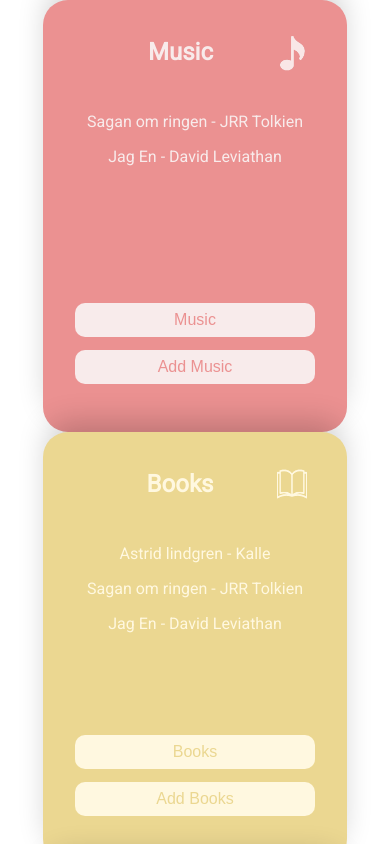
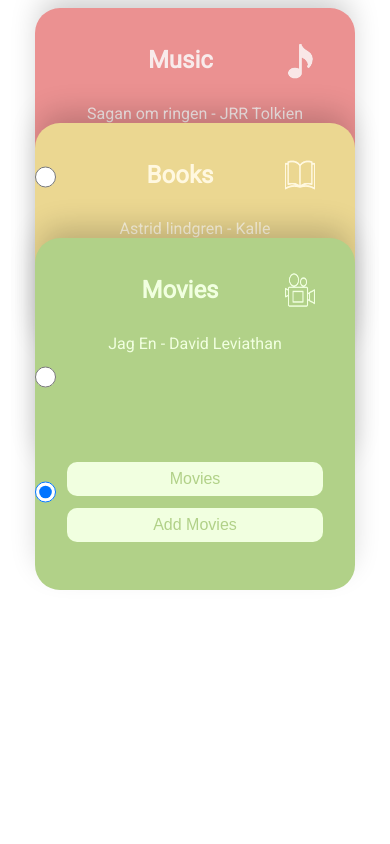
Before and after one commit to neda-jahadi/Sparkles, a React (Create React App) app: page / in a window 390 px wide. Shown: the top 844 px of the page. Built offline with nearby package versions, Linux system fonts and the light colour scheme.

Commit message:
css för mobilvy animation på startkorten

```diff
--- a/src/App.css
+++ b/src/App.css
@@ -10,14 +10,17 @@
 	margin: 3em;
 }
 .start-card-wrapper{
-	width: 19em;
+	width: 20em;
 	display: flex;
+	height: 100vh;
 	flex-direction: column;
 	margin:0 auto;
+	padding-top:10em;
 }
-.start-card-wrapper input[type="radio"] {
-	display: none;
+.card{
+	height:100%;
 }
+
 .start-card-wrapper input[type="radio"]:checked + label {
 	flex: 1 1 auto;
 }
@@ -26,18 +29,14 @@
 	transition: all 1s;
 }
 .first-card{
-
+	margin-top: -11em;
 }
 .second-card{
-
+	margin-top: -16.3em;
 }
 .third-card{
-
+	margin-top: -16.3em;
 }
-
-
-
-
 
 
 @media only screen
--- a/src/App.js
+++ b/src/App.js
@@ -27,7 +27,6 @@ function App() {
 			content = (
 				<>
 					<div className="start-card-wrapper">
-
 						<input type="radio" id="x1" className="radio" name="x"/>
 						<label htmlFor="x1">
 							<div className="card first-card">
@@ -42,7 +41,7 @@ function App() {
 							</div>
 						</label>
 
-						<input type="radio" id="x3" className="radio" name="x"/>
+						<input type="radio" id="x3" className="radio" name="x" defaultChecked/>
 						<label htmlFor="x3">
 							<div className="card third-card">
 									<StartCard genre={'movies'}/>
--- a/src/components/StartCard.css
+++ b/src/components/StartCard.css
@@ -2,7 +2,7 @@
 	display: flex;
 	flex-direction: row;
 	justify-content: center;
-	padding: 2em 0.5em;
+	padding: 2em 0.5em 1em;
 }
 .title-container .title{
 	width:90%;
@@ -12,19 +12,22 @@
 .title-container .icon{
 	align-self: flex-end;
 }
+.start-card-container{
+	height:100%;
+}
 .start-card{
 	display: flex;
-	min-height: 27em;
-	max-height: 27em;
+	min-height: 22em;
     flex-direction: column;
     padding: 0 2em 3em;
-	border-radius: 25px;
+	border-radius:25px;
 	height:100%;
     -webkit-box-shadow: 0px -15px 30px -5px rgba(0,0,0,0.2);
     -moz-box-shadow: 0px -15px 30px -5px rgba(0,0,0,0.2);
     box-shadow: 0px -15px 30px -5px rgba(0,0,0,0.2);
 	transition: 0.4s ease-out;
 }
+
 /*! Kolla denna */
 /* .start-card:not(:first-child){
 	margin-left: -3em;
@@ -63,6 +66,8 @@
 @media only screen and (min-width: 700px){
 	.start-card{
 		margin-left: -3em;
+		min-height: 27em;
+		max-height: 27em;
 	}
 	.start-card:hover {
 		transform: translateY(-20px);
--- a/src/components/StartCard.jsx
+++ b/src/components/StartCard.jsx
@@ -81,8 +81,8 @@ const StartCard = ({genre}) => {
 	}
 
 	return(
-		<div>
-			<div className={`start-card background-${color}`} onClick={handleClick}>
+		<div className="start-card-container ">
+			<div className={`start-card background-${color} ${color}`} onClick={handleClick}>
 				<div className="title-container">
 					<h2 className={`title text-${color}`}>{title}</h2>
 					<img src={icon} alt="Icon" width="30em" height="40em" className="icon"/>
```
